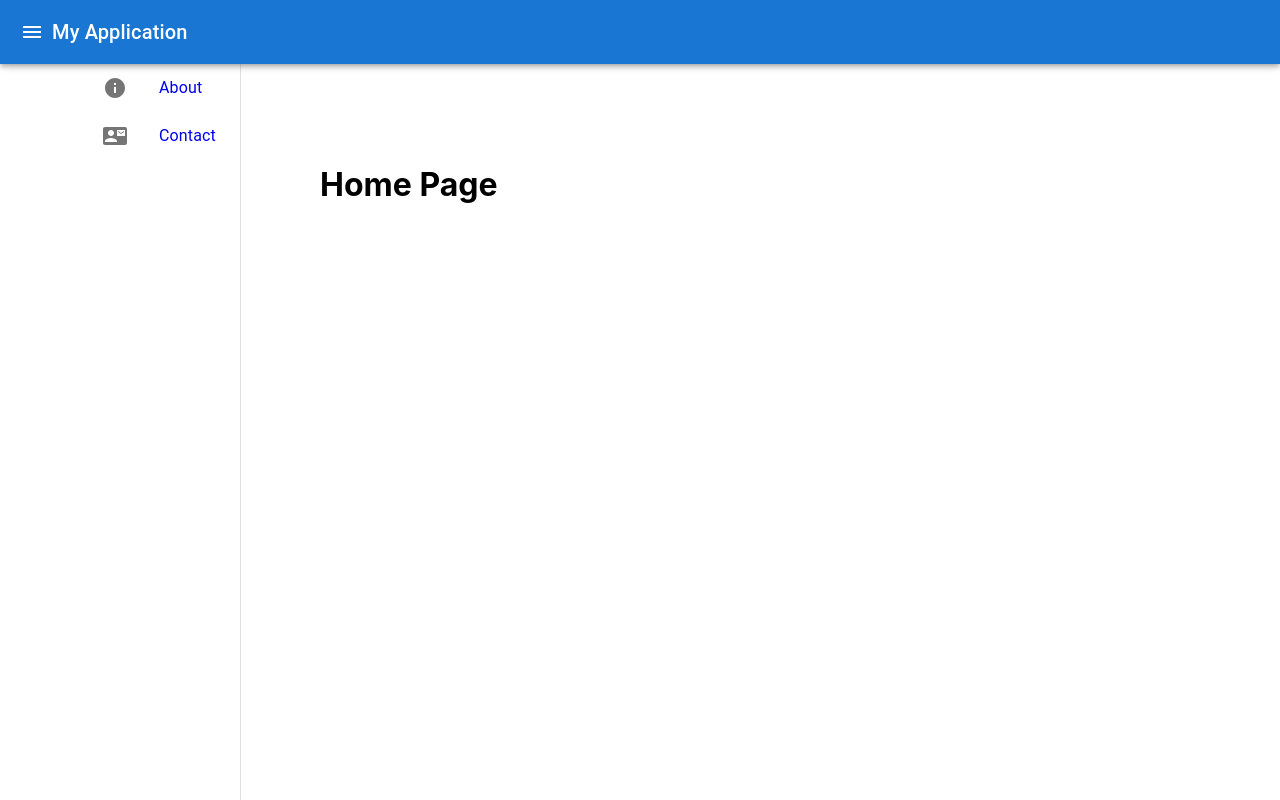
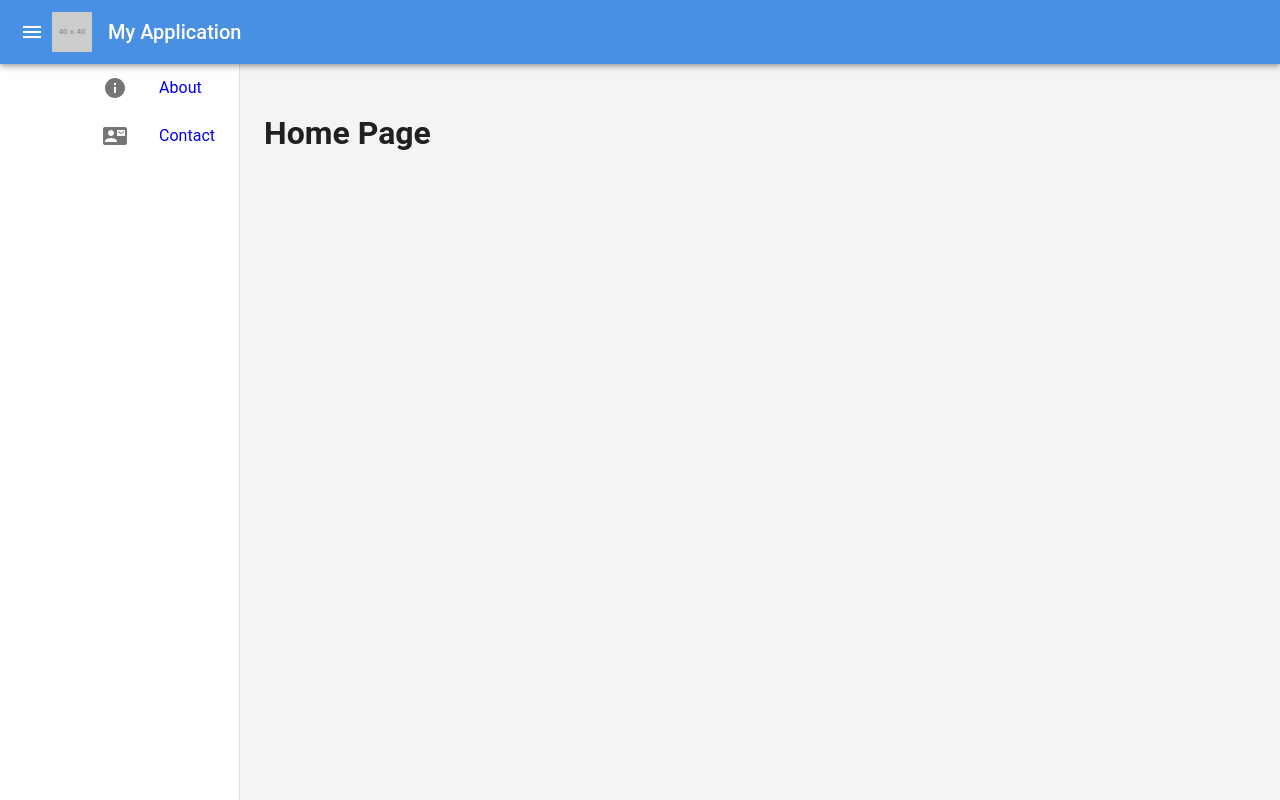
Before and after one commit to lakshmi53/mui-demo, a React (Create React App) app: page / in a window 1280 px wide. Built offline with nearby package versions, Linux system fonts and the light colour scheme.

Commit message:
theme nd logo added

```diff
--- a/src/App.tsx
+++ b/src/App.tsx
@@ -1,11 +1,32 @@
 import React, { useState } from "react";
 import { BrowserRouter as Router, Routes, Route } from "react-router-dom";
-import { Box } from "@mui/material";
+import { ThemeProvider, createTheme, CssBaseline, Box } from "@mui/material";
 import Header from "./components/Header";
 import Sidebar from "./components/Sidebar";
 import Home from "./pages/Home";
 import About from "./pages/About";
-import Contact from "./pages/Contact"; // Ensure that the file exists at this path
+import Contact from "./pages/Contact";
+
+const theme = createTheme({
+  palette: {
+    primary: {
+      main: "#4A90E2",
+    },
+    secondary: {
+      main: "#FF5722",
+    },
+    background: {
+      default: "#F4F4F4",
+      paper: "#FFFFFF",
+    },
+  },
+  typography: {
+    fontFamily: "Roboto, Arial, sans-serif",
+    h6: {
+      fontWeight: 500,
+    },
+  },
+});
 
 const App: React.FC = () => {
   const [isSidebarOpen, setSidebarOpen] = useState(true);
@@ -15,12 +36,14 @@ const App: React.FC = () => {
   };
 
   return (
+    <ThemeProvider theme={theme}>
+      <CssBaseline />
       <Router>
-      <Box sx={{ display: "flex" }}>
+        <Box sx={{ display: "flex", height: "100vh" }}>
           <Sidebar isOpen={isSidebarOpen} />
           <Box sx={{ flexGrow: 1 }}>
             <Header toggleSidebar={toggleSidebar} />
-          <Box component="main" sx={{ p: 10, mt: 8 }}>
+            <Box component="main" sx={{ p: 3, mt: 8 }}>
               <Routes>
                 <Route path="/" element={<Home />} />
                 <Route path="/about" element={<About />} />
@@ -30,6 +53,7 @@ const App: React.FC = () => {
           </Box>
         </Box>
       </Router>
+    </ThemeProvider>
   );
 };
 
--- a/src/components/Header.tsx
+++ b/src/components/Header.tsx
@@ -1,5 +1,5 @@
 import React from "react";
-import { AppBar, Toolbar, IconButton, Typography } from "@mui/material";
+import { AppBar, Toolbar, IconButton, Typography, Box } from "@mui/material";
 import MenuIcon from "@mui/icons-material/Menu";
 
 interface HeaderProps {
@@ -18,7 +18,13 @@ const Header: React.FC<HeaderProps> = ({ toggleSidebar }) => {
         >
           <MenuIcon />
         </IconButton>
-        <Typography variant="h6" noWrap component="div">
+        <Box
+          component="img"
+          src="https://via.placeholder.com/40"
+          alt="Logo"
+          sx={{ height: 40, mr: 2 }}
+        />
+        <Typography variant="h6" noWrap>
           My Application
         </Typography>
       </Toolbar>
```
Lines whose indentation alone changed are shown as unchanged.
